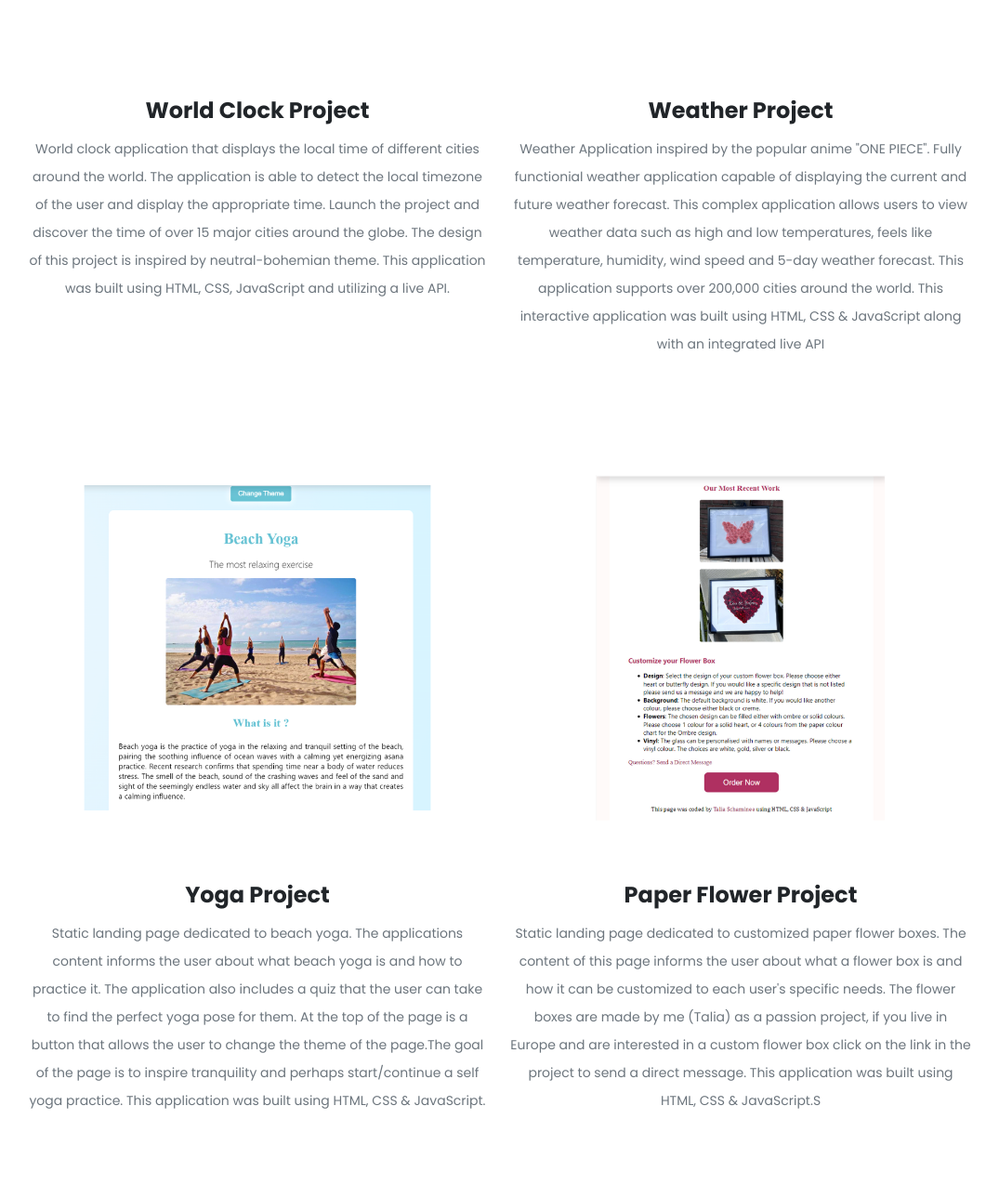
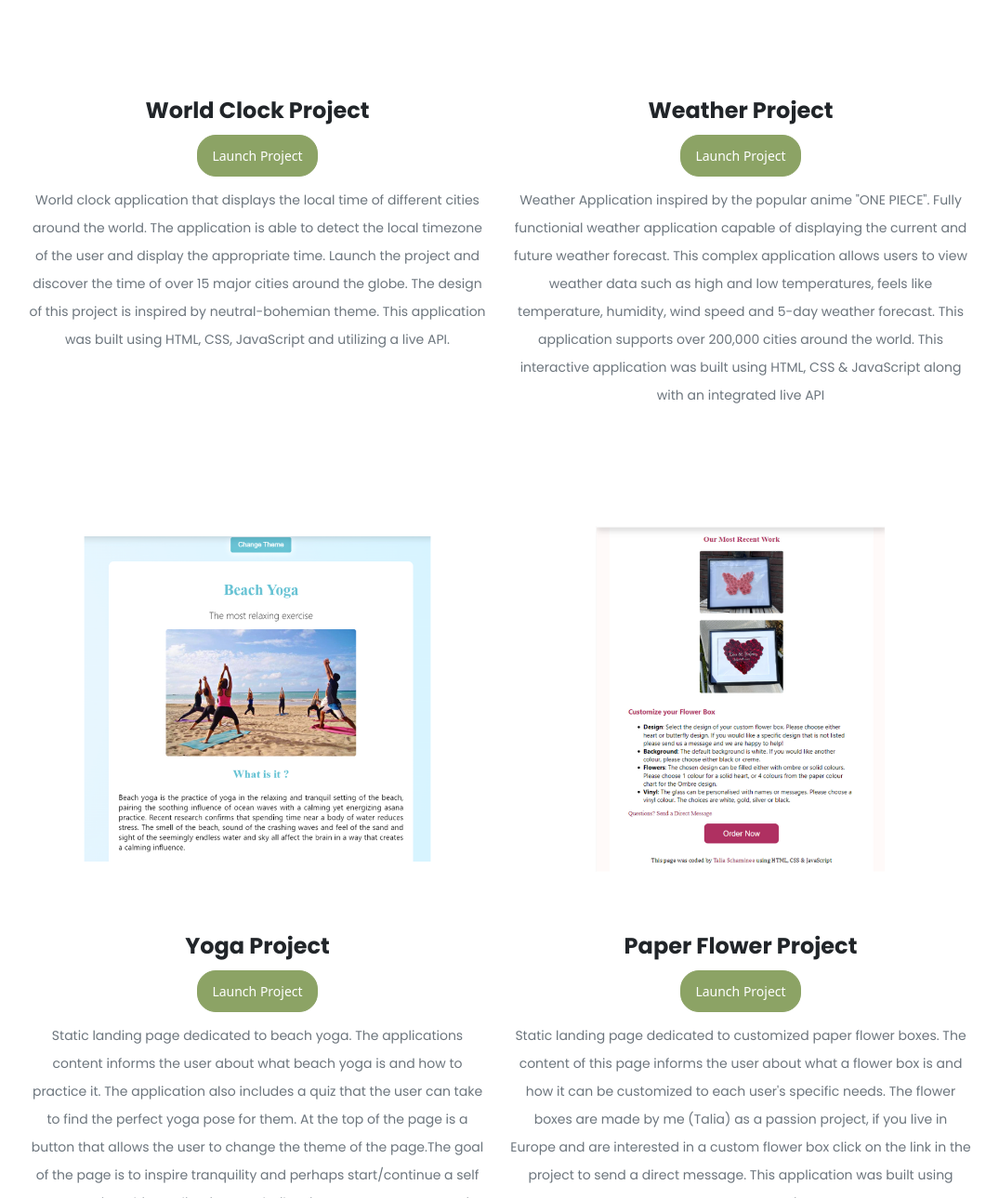
Before and after one commit to TaliaSchaminee/Talia-portfolio, a plain HTML site: page work.html in a window 1280 px wide. Shown: the part 713-2002 px from the top of the page at 93% size, without its empty margins (103-1178 px from the left). Drawn offline with nearby package versions, Linux system fonts and the light colour scheme; a web font is replaced by a local one.

Commit message:
incorporated link to projects in portfolio page

```diff
--- a/styles/portfolio.css
+++ b/styles/portfolio.css
@@ -224,6 +224,25 @@ footer h4 {
   padding: 80px 20px;
 }
 
+.btn-portfolio-launch {
+  margin-bottom: 10px !important;
+  font-size: 14px;
+  padding: 8px 15px;
+  border-radius: 20px;
+  color: white;
+  transition: all 200ms ease-in-out;
+  line-height: 27px;
+  background-color: var(--branding-color);
+  border: 1px solid var(--branding-color);
+}
+
+.btn-portfolio-launch:hover {
+  background-color: white;
+  font-size: 14px;
+  color: var(--branding-color);
+  border: 1px solid var(--branding-color);
+}
+
 @media (max-width: 988px) {
   .project-description {
     padding: 0px;
--- a/work.html
+++ b/work.html
@@ -76,6 +76,15 @@
             </a>
 
             <h3 class="text-center">World Clock Project</h3>
+            <a
+              href="https://www.shecodes.io/workshops/shecodes-plus-add-on-3b981107-1ac3-4a1c-b477-3b8b56ed9241/projects/1412220"
+              class="btn btn-portfolio-launch"
+              target="_blank"
+              alt="Weather Application inspired by anime ONE PIECE character Nami"
+            >
+              Launch Project</a
+            >
+
             <p class="text-center text-muted">
               World clock application that displays the local time of different
               cities around the world. The application is able to detect the
@@ -88,12 +97,20 @@
           </div>
           <div class="col-md-6 mb-5">
             <a
-              href="https://inspiring-dusk-2ec240.netlify.app/"
+              href="https://www.shecodes.io/workshops/shecodes-plus-cfa149ac-be6d-433f-8646-4d9f24e6e4b0/projects/1399658"
               target="_blank"
             >
               <img src="images/weather_app_city.png" class="img-fluid" />
             </a>
             <h3 class="text-center">Weather Project</h3>
+            <a
+              href="https://www.shecodes.io/workshops/shecodes-plus-cfa149ac-be6d-433f-8646-4d9f24e6e4b0/projects/1399658"
+              class="btn btn-portfolio-launch"
+              target="_blank"
+              alt="Weather Application inspired by anime ONE PIECE character Nami"
+            >
+              Launch Project</a
+            >
             <p class="text-center text-muted">
               Weather Application inspired by the popular anime "ONE PIECE".
               Fully functionial weather application capable of displaying the
@@ -113,6 +130,14 @@
               <img src="images/yoga_app.png" class="img-fluid" />
             </a>
             <h3 class="text-center">Yoga Project</h3>
+            <a
+              href="https://www.shecodes.io/workshops/shecodes-basics-add-on-438adb48-07e6-4b59-91b4-6407a241a657/projects/1288651"
+              class="btn btn-portfolio-launch"
+              target="_blank"
+              alt="Launch yoga application with changing theme"
+            >
+              Launch Project</a
+            >
             <p class="text-center text-muted">
               Static landing page dedicated to beach yoga. The applications
               content informs the user about what beach yoga is and how to
@@ -132,6 +157,14 @@
               <img src="images/flower_project.png" class="img-fluid" />
             </a>
             <h3 class="text-center">Paper Flower Project</h3>
+            <a
+              href="https://www.shecodes.io/workshops/shecodes-basics-ca6ab37f-1028-48df-9e94-87ae6104e031/projects/1274467"
+              class="btn btn-portfolio-launch"
+              target="_blank"
+              alt="Static Page for paper flower project"
+            >
+              Launch Project</a
+            >
             <p class="text-center text-muted">
               Static landing page dedicated to customized paper flower boxes.
               The content of this page informs the user about what a flower box
```
